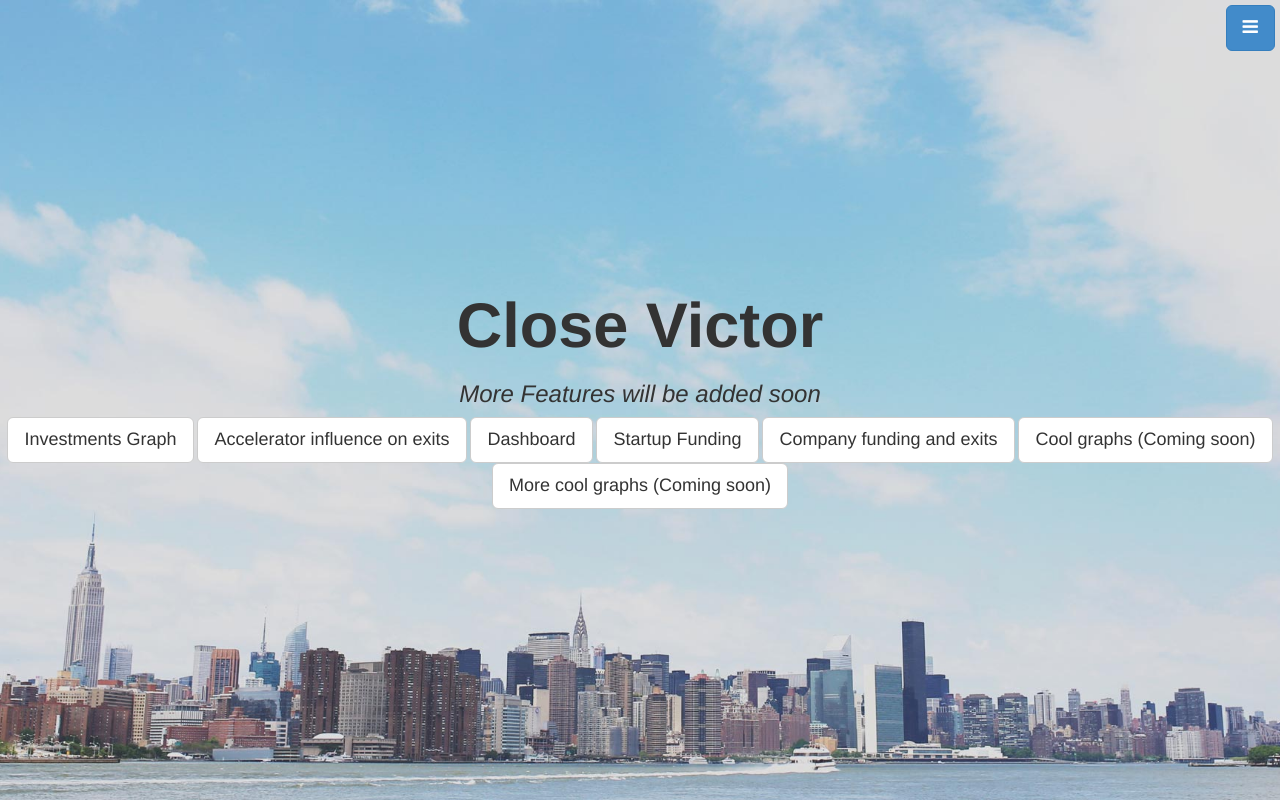
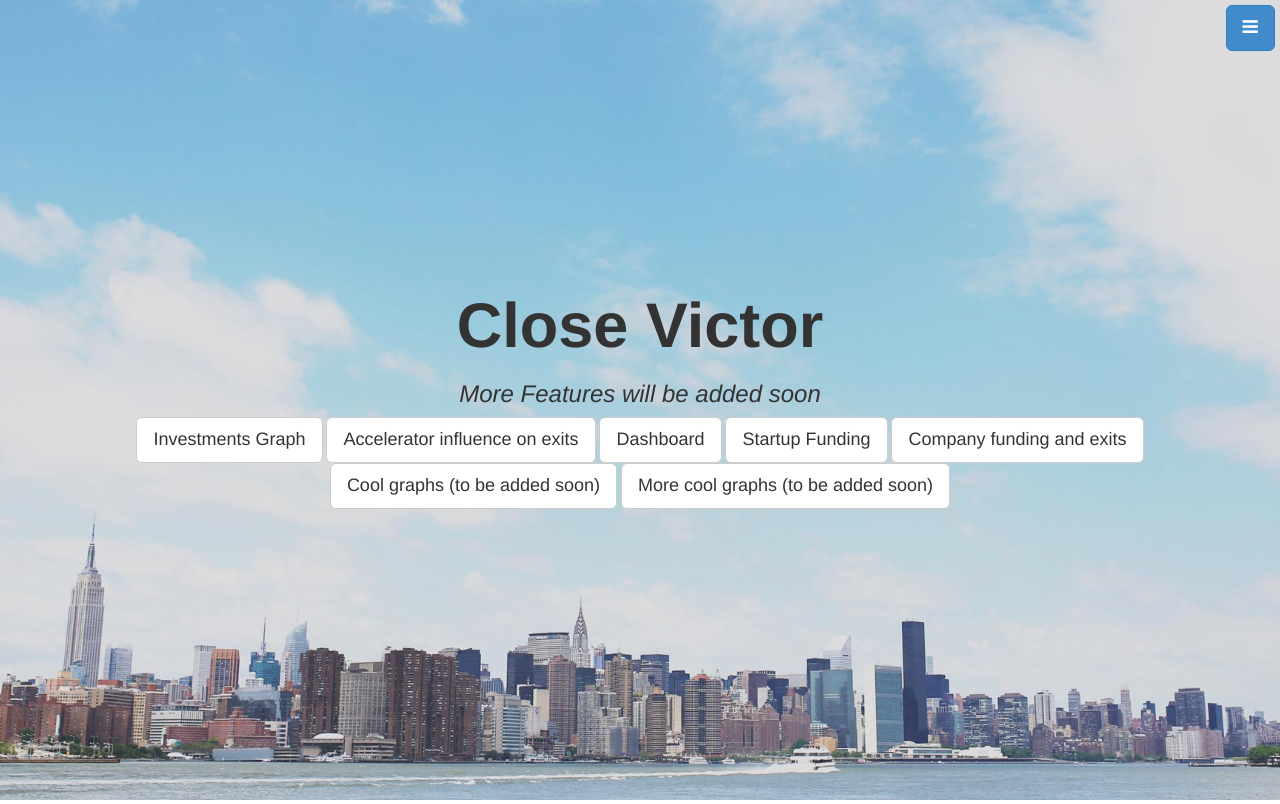
Before and after one commit to victormoussalem/close_victor, a Flask app: page / in a window 1280 px wide. Shown: the top 804 px of the page. Run offline with Flask 2, Linux system fonts and the light colour scheme; some libraries are stand-ins or nearby versions.

Commit message:
minor home page change

```diff
--- a/app/templates/close-victor-index.html
+++ b/app/templates/close-victor-index.html
@@ -52,8 +52,8 @@
             <a href="/static/dropbox" class="btn btn-default btn-lg">Dashboard</a>
             <a href="/startup-funding" class="btn btn-default btn-lg">Startup Funding</a>
             <a href="/static/funding" class="btn btn-default btn-lg">Company funding and exits</a>
-            <a href="#" class="btn btn-default btn-lg">Cool graphs (Coming soon)</a>
-            <a href="#" class="btn btn-default btn-lg">More cool graphs (Coming soon)</a>
+            <a href="#" class="btn btn-default btn-lg">Cool graphs (to be added soon)</a>
+            <a href="#" class="btn btn-default btn-lg">More cool graphs (to be added soon)</a>
 <!--            <a href="/static/redirect" class="btn btn-default btn-lg">Interactive Investments Graphs</a>  -->
         </div>
     </div>
```
